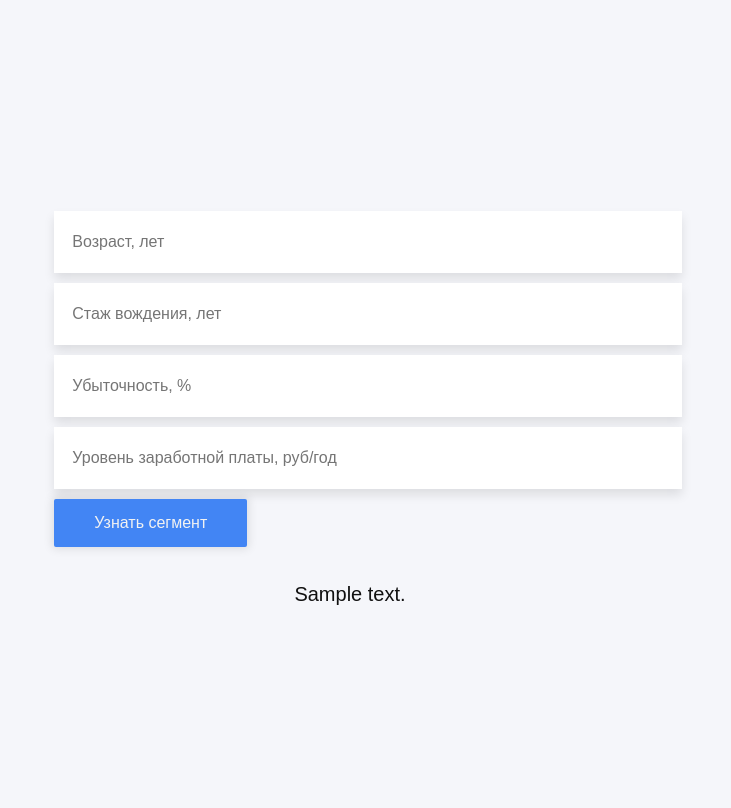
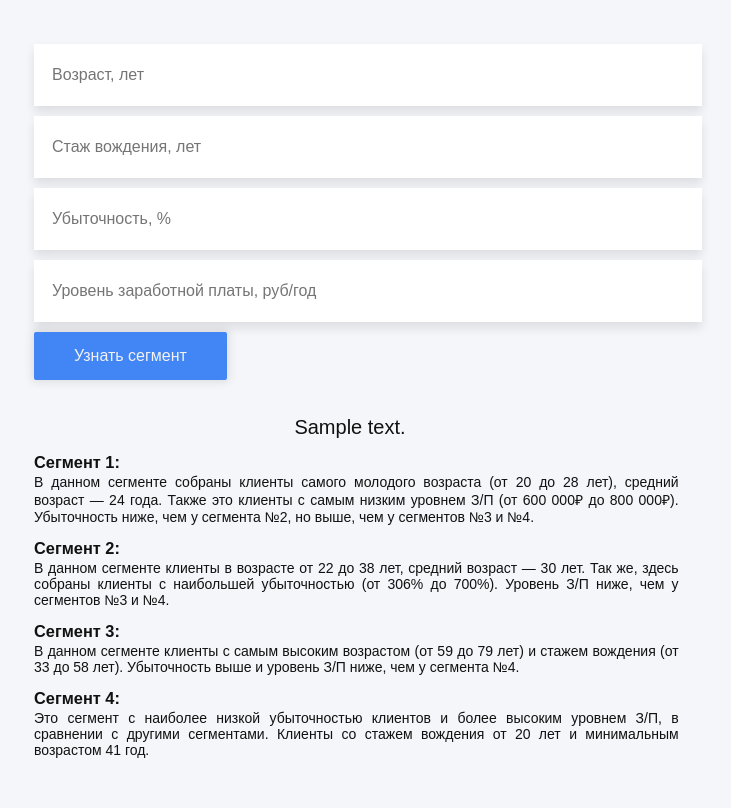
Before and after one commit to 0x12th/deployment-of-ML-model, a Flask app: template templates/index.html in a window 1280 px wide. Shown: the whole page, without its empty margins (290-1021 px from the left). Run offline with Flask 2, Linux system fonts and the light colour scheme; the template is opened without the code that fills it: most values are stand-ins (such as "Sample title", 1, 10 or a date in 2020); parts of the project's set-up code (start-up, migrations or seed data) failed here and were passed over.

Commit message:
Update index.html

```diff
--- a/templates/index.html
+++ b/templates/index.html
@@ -18,7 +18,27 @@
             </form>
             <br>
             <br>
-            <div class="result">{{ prediction_text }}</div>
+            <div class="result">
+                {{ prediction_text }}
+                <div class="description">
+                    <p>
+                        <h3>Сегмент 1: </h3>
+                        В данном сегменте собраны клиенты самого молодого возраста (от 20 до 28 лет), средний возраст — 24 года. Также это клиенты с самым низким уровнем З/П (от 600 000₽ до 800 000₽). Убыточность ниже, чем у сегмента №2, но выше, чем у сегментов №3 и №4.
+                    </p>
+                    <p>
+                        <h3>Сегмент 2: </h3>
+                        В данном сегменте клиенты в возрасте от 22 до 38 лет, средний возраст — 30 лет. Так же, здесь собраны клиенты с наибольшей убыточностью (от 306% до 700%). Уровень З/П ниже, чем у сегментов №3 и №4.
+                    </p>
+                    <p>
+                        <h3>Сегмент 3: </h3>
+                        В данном сегменте клиенты с самым высоким возрастом (от 59 до 79 лет) и стажем вождения (от 33 до 58 лет). Убыточность выше и уровень З/П ниже, чем у сегмента №4.
+                    </p>
+
+                    <p>
+                    <h3>Сегмент 4: </h3>
+                    Это сегмент с наиболее низкой убыточностью клиентов и более высоким уровнем З/П, в сравнении с другими сегментами. Клиенты со стажем вождения от 20 лет и минимальным возрастом 41 год.                    </p>
+                </div>
+            </div>
         </div>
     </div>
 </body>
```
